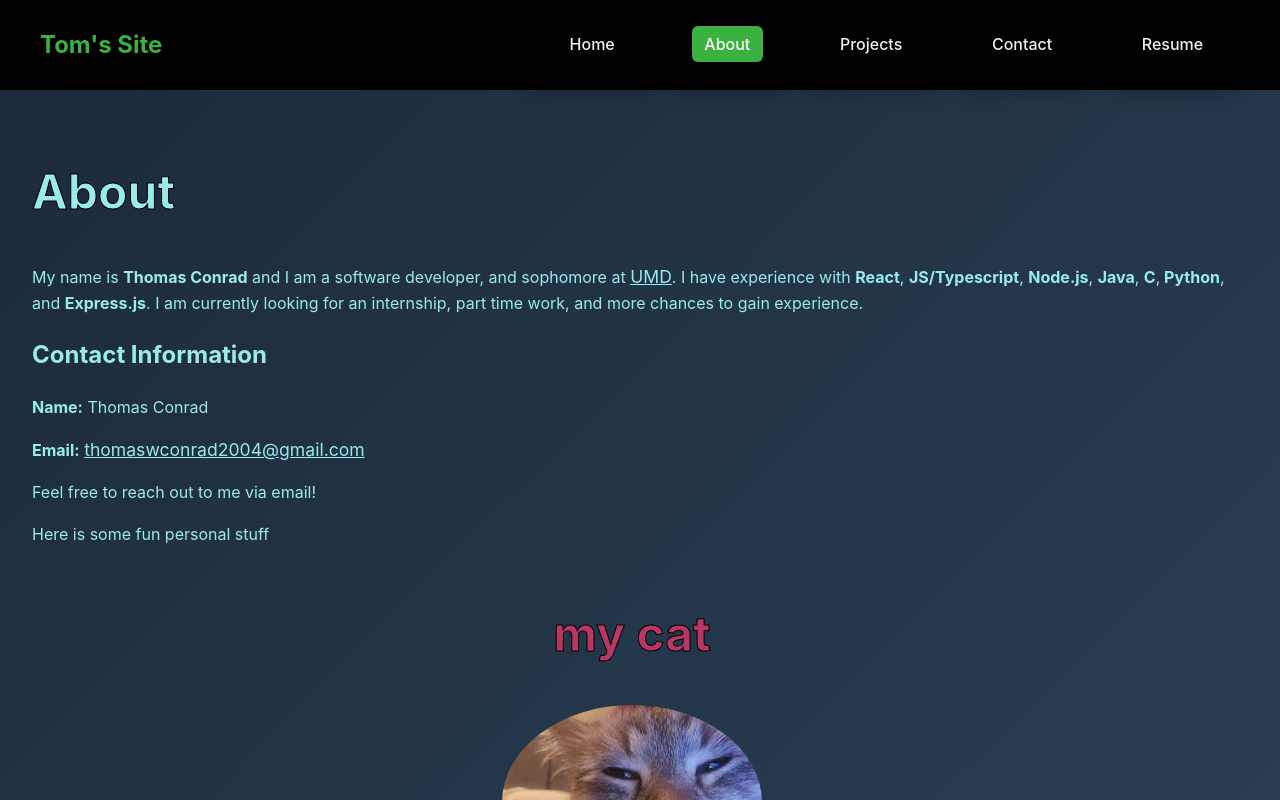
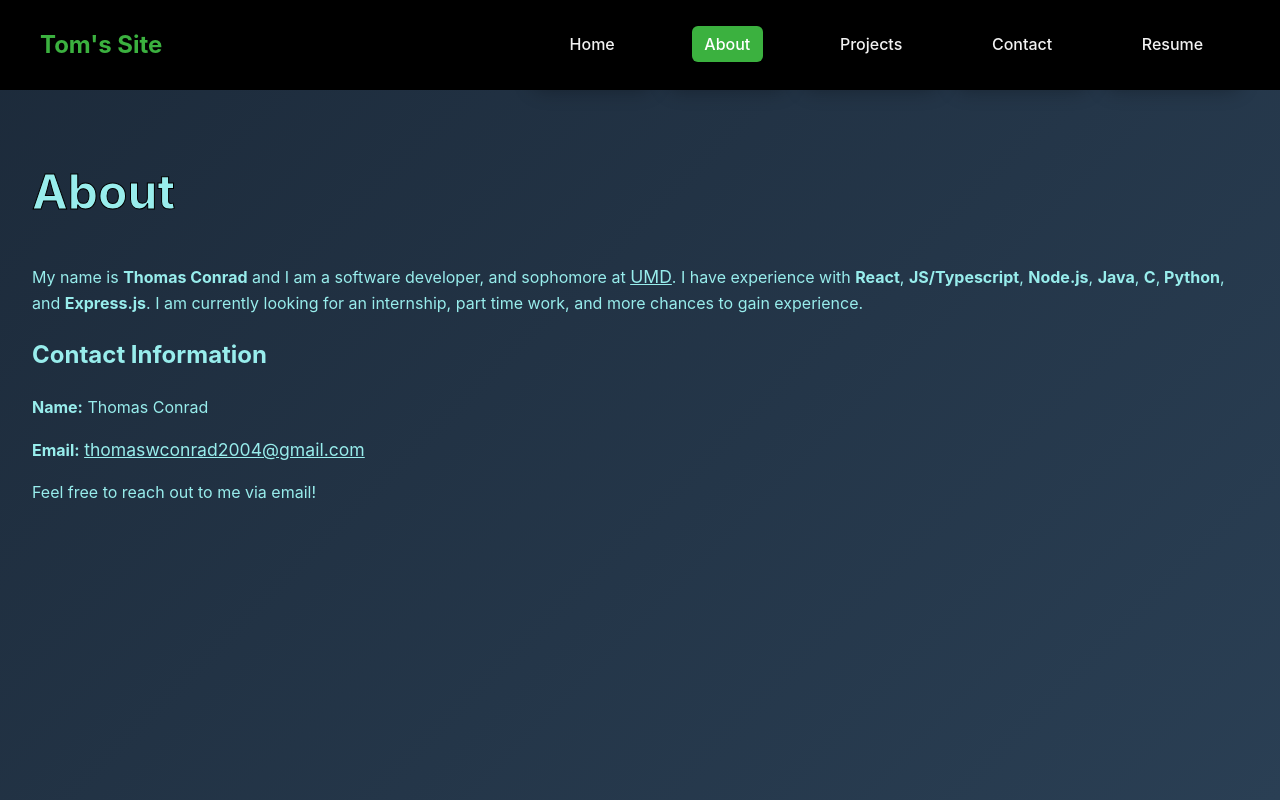
Before and after one commit to tconrad1/typescript-react-review, a React (Create React App) app: page /about in a window 1280 px wide. Shown: the top 800 px of the page. Built offline with nearby package versions, Linux system fonts and the light colour scheme.

Commit message:
remove personal

```diff
--- a/src/About.tsx
+++ b/src/About.tsx
@@ -10,7 +10,7 @@ const About = () => {
              I am currently looking for an internship, part time work, and more chances to gain experience. </p>
 
              <Contact  name="Thomas Conrad" email="thomaswconrad2004@gmail.com" linkedin={null} children = {<p>Feel free to reach out to me via email!</p>}  />
-            <div className='personal'> <p>Here is some fun personal stuff </p> <Picture title="my cat" source= "chayka.jpg"  description="an image of my cat chayka in which she looks very suspicious of the viewer. " /></div>
+            {/* <div className='personal'> <p>Here is some fun personal stuff </p> <Picture title="my cat" source= "chayka.jpg"  description="an image of my cat chayka in which she looks very suspicious of the viewer. " /></div> */}
 
         </div>
 
```
